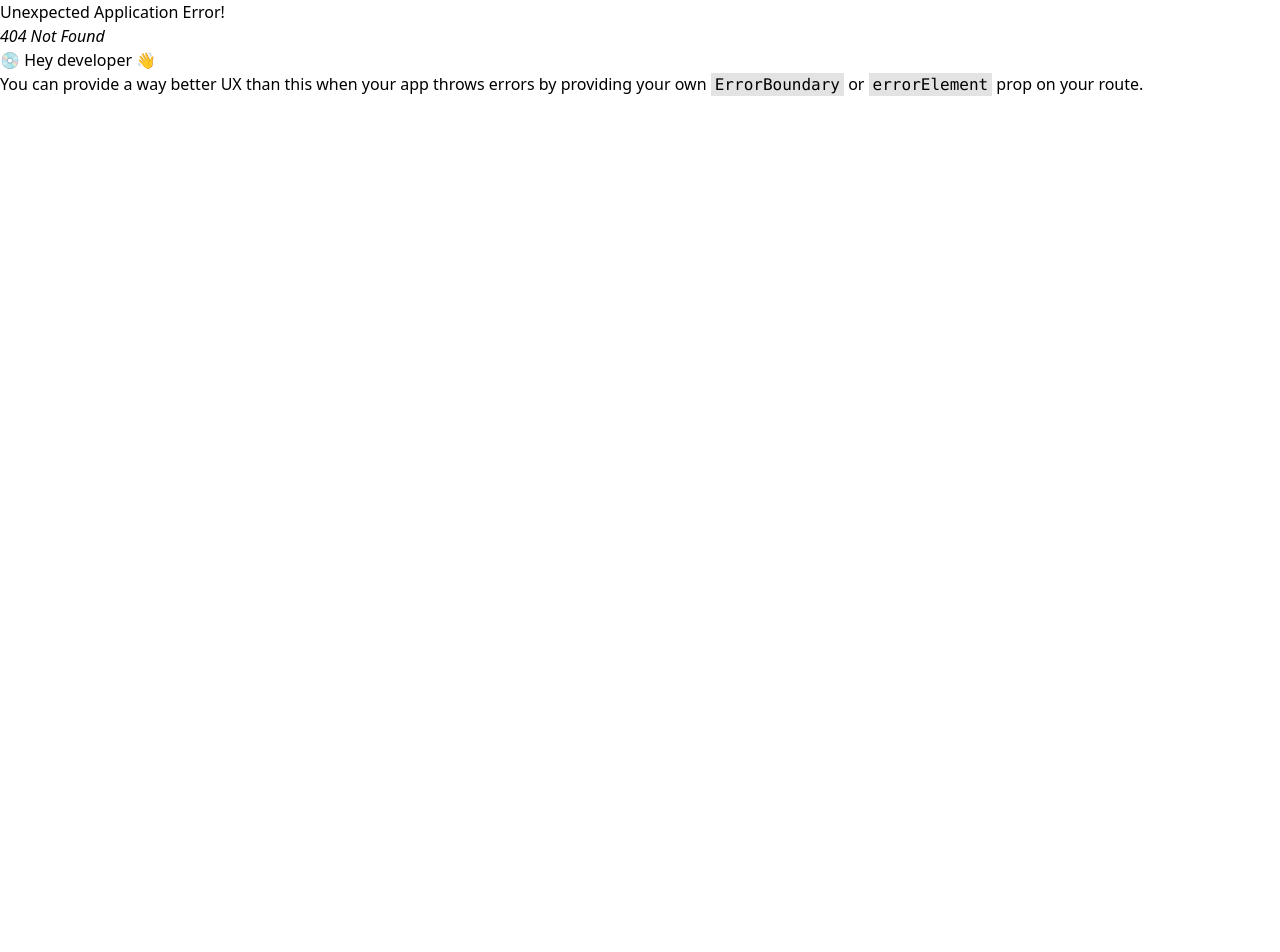
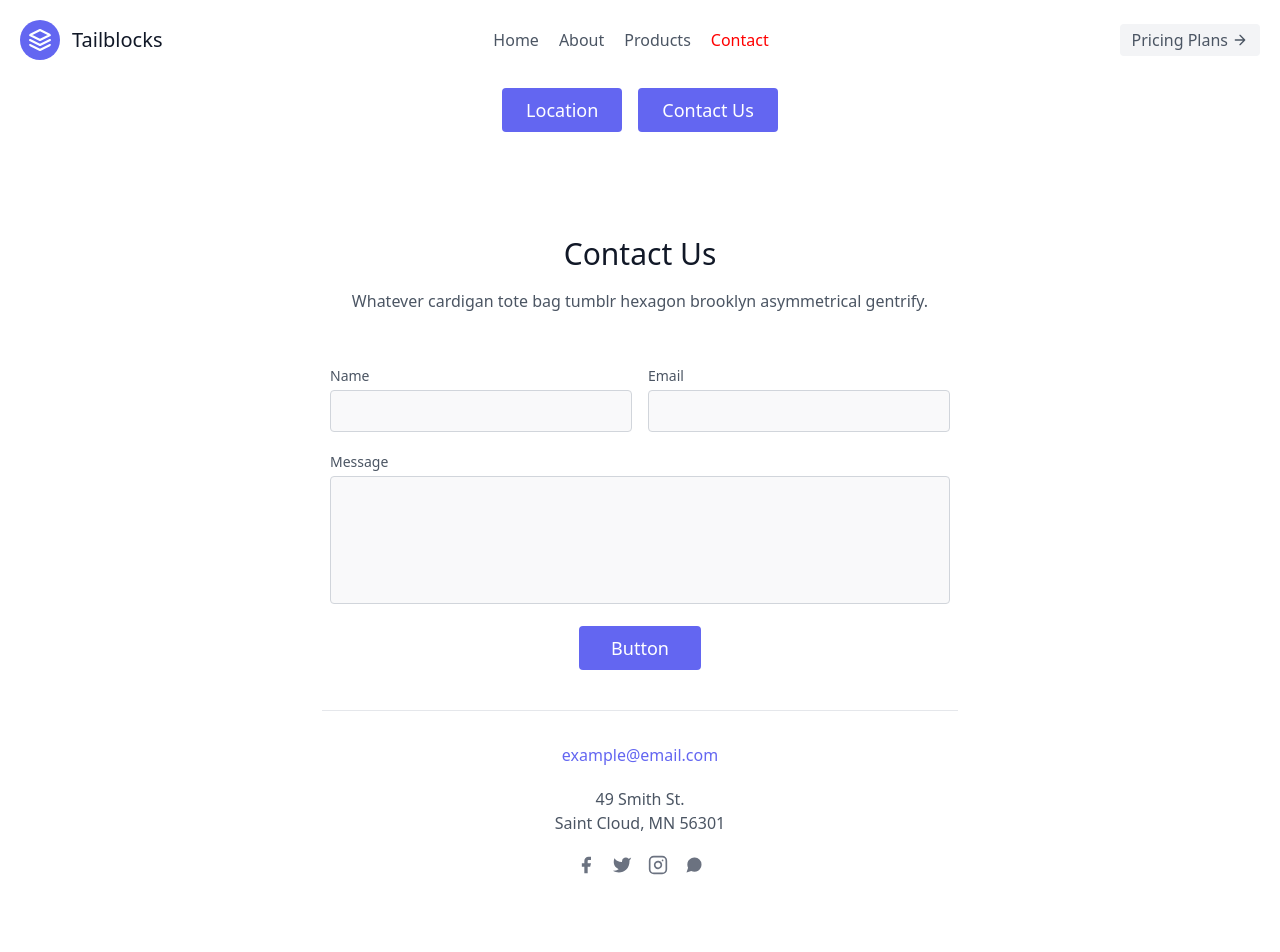
Before and after one commit to ManashSwain/react-router-dom, a React (Vite) app: page /contact/contactus in a window 1280 px wide. Before the commit this address had no page. Shown: the top 952 px of the page. Before the commit the page ends 800 px from the top, so only its background shows below. Built offline with nearby package versions, Linux system fonts and the light colour scheme.

Commit message:
implemented nested routes

```diff
--- /dev/null
+++ b/src/Components/ContactUs.jsx
@@ -0,0 +1,72 @@
+
+
+const ContactUs = () => {
+  return (
+    <>
+    <section className="text-gray-600 body-font relative">
+  <div className="container px-5 py-24 mx-auto">
+    <div className="flex flex-col text-center w-full mb-12">
+      <h1 className="sm:text-3xl text-2xl font-medium title-font mb-4 text-gray-900">Contact Us</h1>
+      <p className="lg:w-2/3 mx-auto leading-relaxed text-base">Whatever cardigan tote bag tumblr hexagon brooklyn asymmetrical gentrify.</p>
+    </div>
+    <div className="lg:w-1/2 md:w-2/3 mx-auto">
+      <div className="flex flex-wrap -m-2">
+        <div className="p-2 w-1/2">
+          <div className="relative">
+            <label htmlFor="name" className="leading-7 text-sm text-gray-600">Name</label>
+            <input type="text" id="name" name="name" className="w-full bg-gray-100 bg-opacity-50 rounded border border-gray-300 focus:border-indigo-500 focus:bg-white focus:ring-2 focus:ring-indigo-200 text-base outline-none text-gray-700 py-1 px-3 leading-8 transition-colors duration-200 ease-in-out"/>
+          </div>
+        </div>
+        <div className="p-2 w-1/2">
+          <div className="relative">
+            <label htmlFor="email" className="leading-7 text-sm text-gray-600">Email</label>
+            <input type="email" id="email" name="email" className="w-full bg-gray-100 bg-opacity-50 rounded border border-gray-300 focus:border-indigo-500 focus:bg-white focus:ring-2 focus:ring-indigo-200 text-base outline-none text-gray-700 py-1 px-3 leading-8 transition-colors duration-200 ease-in-out"/>
+          </div>
+        </div>
+        <div className="p-2 w-full">
+          <div className="relative">
+            <label htmlFor="message" className="leading-7 text-sm text-gray-600">Message</label>
+            <textarea id="message" name="message" className="w-full bg-gray-100 bg-opacity-50 rounded border border-gray-300 focus:border-indigo-500 focus:bg-white focus:ring-2 focus:ring-indigo-200 h-32 text-base outline-none text-gray-700 py-1 px-3 resize-none leading-6 transition-colors duration-200 ease-in-out"></textarea>
+          </div>
+        </div>
+        <div className="p-2 w-full">
+          <button className="flex mx-auto text-white bg-indigo-500 border-0 py-2 px-8 focus:outline-none hover:bg-indigo-600 rounded text-lg">Button</button>
+        </div>
+        <div className="p-2 w-full pt-8 mt-8 border-t border-gray-200 text-center">
+          <a className="text-indigo-500">example@email.com</a>
+          <p className="leading-normal my-5">49 Smith St.
+            <br/>Saint Cloud, MN 56301
+          </p>
+          <span className="inline-flex">
+            <a className="text-gray-500">
+              <svg fill="currentColor" strokeLinecap="round" strokeLinejoin="round" strokeWidth="2" className="w-5 h-5" viewBox="0 0 24 24">
+                <path d="M18 2h-3a5 5 0 00-5 5v3H7v4h3v8h4v-8h3l1-4h-4V7a1 1 0 011-1h3z"></path>
+              </svg>
+            </a>
+            <a className="ml-4 text-gray-500">
+              <svg fill="currentColor" strokeLinecap="round" strokeLinejoin="round" strokeWidth="2" className="w-5 h-5" viewBox="0 0 24 24">
+                <path d="M23 3a10.9 10.9 0 01-3.14 1.53 4.48 4.48 0 00-7.86 3v1A10.66 10.66 0 013 4s-4 9 5 13a11.64 11.64 0 01-7 2c9 5 20 0 20-11.5a4.5 4.5 0 00-.08-.83A7.72 7.72 0 0023 3z"></path>
+              </svg>
+            </a>
+            <a className="ml-4 text-gray-500">
+              <svg fill="none" stroke="currentColor" strokeLinecap="round" strokeLinejoin="round" strokeWidth="2" className="w-5 h-5" viewBox="0 0 24 24">
+                <rect width="20" height="20" x="2" y="2" rx="5" ry="5"></rect>
+                <path d="M16 11.37A4 4 0 1112.63 8 4 4 0 0116 11.37zm1.5-4.87h.01"></path>
+              </svg>
+            </a>
+            <a className="ml-4 text-gray-500">
+              <svg fill="currentColor" strokeLinecap="round" strokeLinejoin="round" strokeWidth="2" className="w-5 h-5" viewBox="0 0 24 24">
+                <path d="M21 11.5a8.38 8.38 0 01-.9 3.8 8.5 8.5 0 01-7.6 4.7 8.38 8.38 0 01-3.8-.9L3 21l1.9-5.7a8.38 8.38 0 01-.9-3.8 8.5 8.5 0 014.7-7.6 8.38 8.38 0 013.8-.9h.5a8.48 8.48 0 018 8v.5z"></path>
+              </svg>
+            </a>
+          </span>
+        </div>
+      </div>
+    </div>
+  </div>
+</section>
+    </>
+  )
+}
+
+export default ContactUs
--- /dev/null
+++ b/src/Components/Location.jsx
@@ -0,0 +1,27 @@
+const Location = () => {
+  return (
+    <><div className="container flex justify-center">
+        <div className="lg:w-2/3 md:w-1/2 bg-gray-300 rounded-lg overflow-hidden sm:mr-10 p-10 flex items-end justify-start relative">
+      <iframe width="100%" height="100%" className="absolute inset-0" src="https://maps.google.com/maps?width=100%&amp;height=600&amp;hl=en&amp;q=%C4%B0zmir+(My%20Business%20Name)&amp;ie=UTF8&amp;t=&amp;z=14&amp;iwloc=B&amp;output=embed"></iframe>
+      <div className="bg-white relative flex flex-wrap py-6 rounded shadow-md">
+        <div className="lg:w-1/2 px-6">
+          <h2 className="title-font font-semibold text-gray-900 tracking-widest text-xs">ADDRESS</h2>
+          <p className="mt-1">Photo booth tattooed prism, portland taiyaki hoodie neutra typewriter</p>
+        </div>
+        <div className="lg:w-1/2 px-6 mt-4 lg:mt-0">
+          <h2 className="title-font font-semibold text-gray-900 tracking-widest text-xs">EMAIL</h2>
+          <a className="text-indigo-500 leading-relaxed">example@email.com</a>
+          <h2 className="title-font font-semibold text-gray-900 tracking-widest text-xs mt-4">PHONE</h2>
+          <p className="leading-relaxed">123-456-7890</p>
+        </div>
+      </div>
+    </div>
+
+    </div>
+
+
+    </>
+  )
+}
+
+export default Location
--- /dev/null
+++ b/src/Layout/ContactLayout.jsx
@@ -0,0 +1,18 @@
+import { Outlet, useNavigate } from "react-router-dom"
+
+
+const ContactLayout = () => {
+
+    const navigate = useNavigate();
+  return (
+    <>
+    <div className="container flex justify-center w-full">
+    <button className="text-white bg-indigo-500 border-0 m-2 py-2 px-6 focus:outline-none hover:bg-indigo-600 rounded text-lg" onClick={()=>{navigate('location')}}>Location</button>
+    <button className="text-white bg-indigo-500 border-0 m-2 py-2 px-6 focus:outline-none hover:bg-indigo-600 rounded text-lg" onClick={()=>{navigate('contactus')}}>Contact Us</button>
+    </div>
+    <Outlet/>
+    </>
+  )
+}
+
+export default ContactLayout
```
Also changed, not shown: src/App.jsx (+15 -1 lines).
